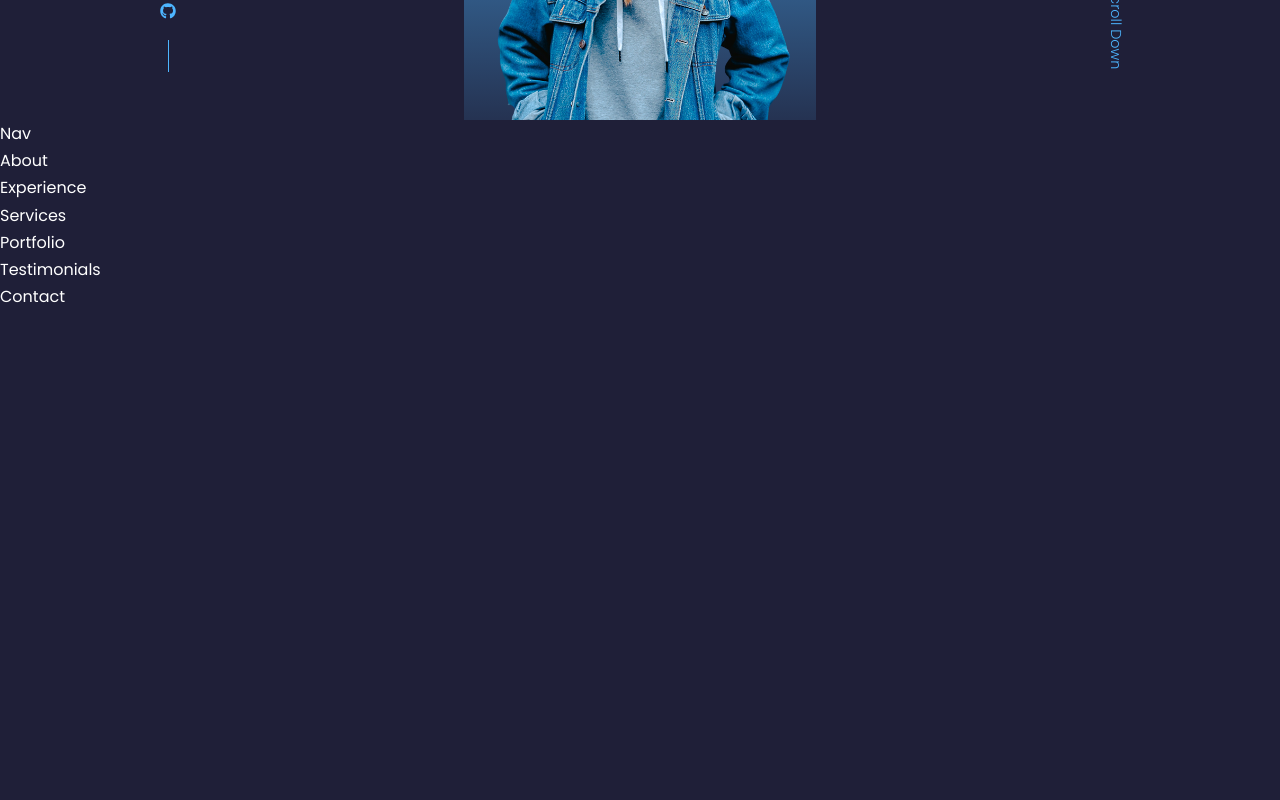
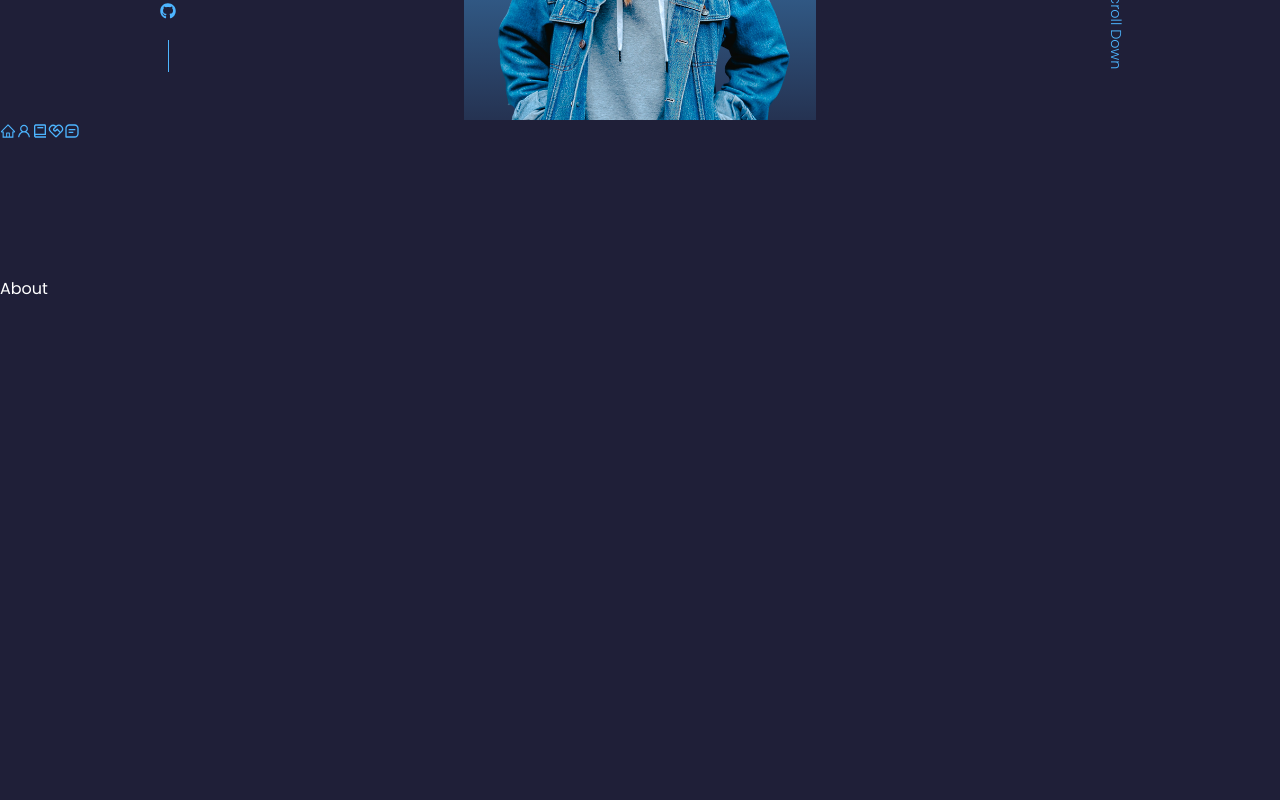
Before and after one commit to jean-yves1994/portfolio, a React (Create React App) app: page / in a window 1280 px wide. Shown: the part 680-1480 px from the top of the page. Before the commit the page ends 990 px from the top, so only its background shows below. Built offline with nearby package versions, Linux system fonts and the light colour scheme.

Commit message:
link to section

```diff
--- a/src/components/about/About.jsx
+++ b/src/components/about/About.jsx
@@ -1,10 +1,7 @@
-import React from 'react'
-import './about.css';
-const About = props => {
-  return (
-    <div>About</div>
-  )
-}
+import React from "react";
+import "./about.css";
+const About = (props) => {
+  return <section id="about">About</section>;
+};
 
-
-export default About
+export default About;
--- a/src/components/contact/Contact.jsx
+++ b/src/components/contact/Contact.jsx
@@ -1,10 +1,8 @@
-import React from 'react';
-import './contact.css';
+import React from "react";
+import "./contact.css";
 
 const Contact = () => {
-  return (
-    <div>Contact</div>
-  )
-}
+  return <section id="contact">Contact</section>;
+};
 
-export default Contact
+export default Contact;
--- a/src/components/experience/Experience.jsx
+++ b/src/components/experience/Experience.jsx
@@ -1,10 +1,8 @@
-import React from 'react';
-import './experience.css';
+import React from "react";
+import "./experience.css";
 
 const Experience = () => {
-  return (
-    <div>Experience</div>
-  )
-}
+  return <section id="experience">Experience</section>;
+};
 
-export default Experience
+export default Experience;
--- a/src/components/nav/Nav.jsx
+++ b/src/components/nav/Nav.jsx
@@ -1,10 +1,21 @@
-import React from 'react';
-import './nav.css';
+import React from "react";
+import "./nav.css";
+import { AiOutlineHome } from "react-icons/ai";
+import { AiOutlineUser } from "react-icons/ai";
+import { BiBook } from "react-icons/bi";
+import { RiServiceLine } from "react-icons/ri";
+import { BiMessageSquareDetail } from "react-icons/bi";
 
 const Nav = () => {
   return (
-    <div>Nav</div>
-  )
-}
+    <nav>
+      <a href="#"><AiOutlineHome/></a>
+      <a href="#about"><AiOutlineUser/></a>
+      <a href="#experience"><BiBook/></a>
+      <a href="#services"><RiServiceLine/></a>
+      <a href="#contact"><BiMessageSquareDetail/></a>
+    </nav>
+  );
+};
 
-export default Nav
+export default Nav;
--- a/src/components/portfolio/Portfolio.jsx
+++ b/src/components/portfolio/Portfolio.jsx
@@ -1,10 +1,8 @@
-import React from 'react';
-import './portfolio.css';
+import React from "react";
+import "./portfolio.css";
 
 const Portfolio = () => {
-  return (
-    <div>Portfolio</div>
-  )
-}
+  return <section id="portfolio">Portfolio</section>;
+};
 
-export default Portfolio
+export default Portfolio;
--- a/src/components/services/Services.jsx
+++ b/src/components/services/Services.jsx
@@ -2,7 +2,7 @@ import React from "react";
 import "./services.css";
 
 const Services = () => {
-  return <div>Services</div>;
+  return <section id="services">Services</section>;
 };
 
 export default Services;
--- a/src/components/testimonials/Testimonials.jsx
+++ b/src/components/testimonials/Testimonials.jsx
@@ -1,10 +1,8 @@
-import React from 'react';
-import './testimonials.css'
+import React from "react";
+import "./testimonials.css";
 
 const Testimonials = () => {
-  return (
-    <div>Testimonials</div>
-  )
-}
+  return <section id="testimonial">Testimonials</section>;
+};
 
-export default Testimonials
+export default Testimonials;
--- a/src/index.css
+++ b/src/index.css
@@ -58,6 +58,7 @@ h1 {
 
 section {
   margin-top: 8rem;
+  height: 100vh;
 }
 
 section > h2,
```
